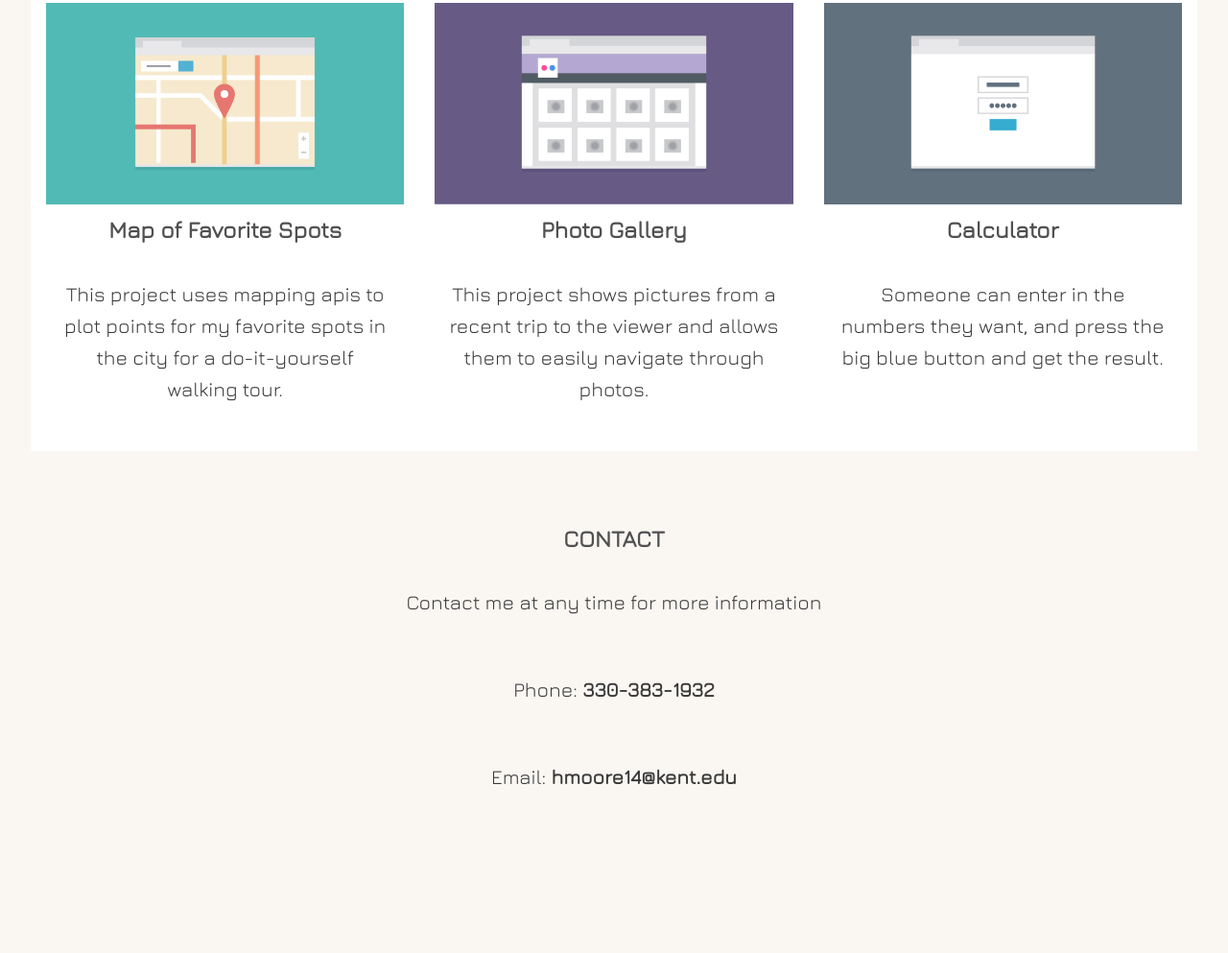
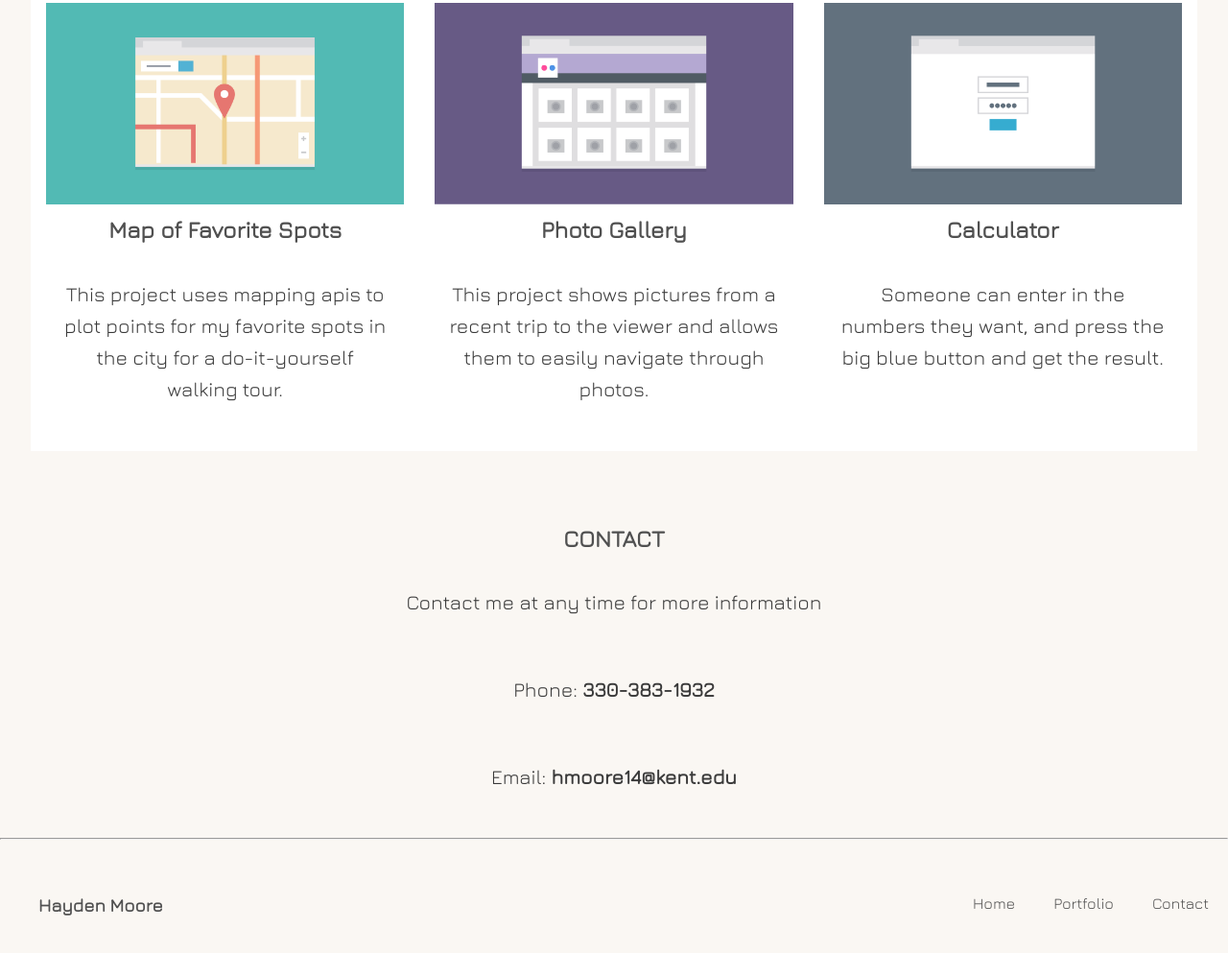
Before and after one commit to HaydenMoore/techdegree_project_2, a plain HTML site: page index.html in a window 1280 px wide. Shown: the part 1131-2124 px from the top of the page at 96% size. Before the commit the page ends 2036 px from the top, so only its background shows below. Drawn offline with nearby package versions, Linux system fonts and the light colour scheme.

Commit message:
Updated footer: added navigation bar

```diff
--- a/css/styles.css
+++ b/css/styles.css
@@ -97,8 +97,28 @@ img {
 	padding-bottom: .5em;
 }
 
+.second-header {
+    display: none;
+}
+
 .main-footer {
 	text-align: center;
+}
+
+.main-footer h3 {
+    float:left;
+
+}
+
+.main-footer a {
+    float: right;
+
+}
+
+.main-footer h3,
+.main-footer a {
+
+    margin: 20px;
 }
 
 
@@ -138,6 +158,30 @@ img {
     z-index: 1000;
 
   }
+
+
+    .second-header {
+        display: inline;
+    }
+
+    .second-footer {
+        display: none;
+    }
+
+    .name-footer {
+        float: left;
+        padding-left: 20px;
+    }
+
+    .main-nav-footer {
+        float: right;
+        padding-right: 20x;
+    }
+
+    .main-nav-footer li {
+        float:left;
+    }
+
 	.container {
 		width: 100%;
 		margin: 0 auto;
--- a/index.html
+++ b/index.html
@@ -4,12 +4,12 @@
 	<meta name="viewport" content="width=device-width, initial-scale=1.0">
 	<title>Project 2 - Responsive Layout</title>
 <link href="https://fonts.googleapis.com/css?family=Jura" rel="stylesheet">
-	<link rel="stylesheet" href="css/normalize.css">
+    <link rel="stylesheet" href="css/normalize.css">
 	<link rel="stylesheet" href="css/styles.css">
 </head>
 <body>
 
-	<header class="main-header">
+	<header id="top" class="main-header">
 		<div class="clearfix">
 			<h1 class="name">Hayden Moore</h1>
 			<ul class="main-nav">
@@ -74,7 +74,20 @@
             <p>Contact me at any time for more information</p>
             <p>Phone: <b>330-383-1932</b></p>
             <p>Email: <b>hmoore14@kent.edu</b></p>
-
+            <hr>
+            <br>
+            <h3 class="second-footer">Hayden Moore</h3>
+            <a class="second-footer" href="#top">back to top</a>
+            <header id="top" class="second-header">
+                <div class="clearfix">
+                    <h3 class="name-footer">Hayden Moore</h3>
+                    <ul class="main-nav-footer">
+                        <li><a href="#">Home</a></li>
+                        <li><a href="#portfolio">Portfolio</a></li>
+                        <li><a href="#contact">Contact</a></li>
+                    </ul>
+                </div>
+            </header>
 	   </footer>
 	</center>
 </body>
```
